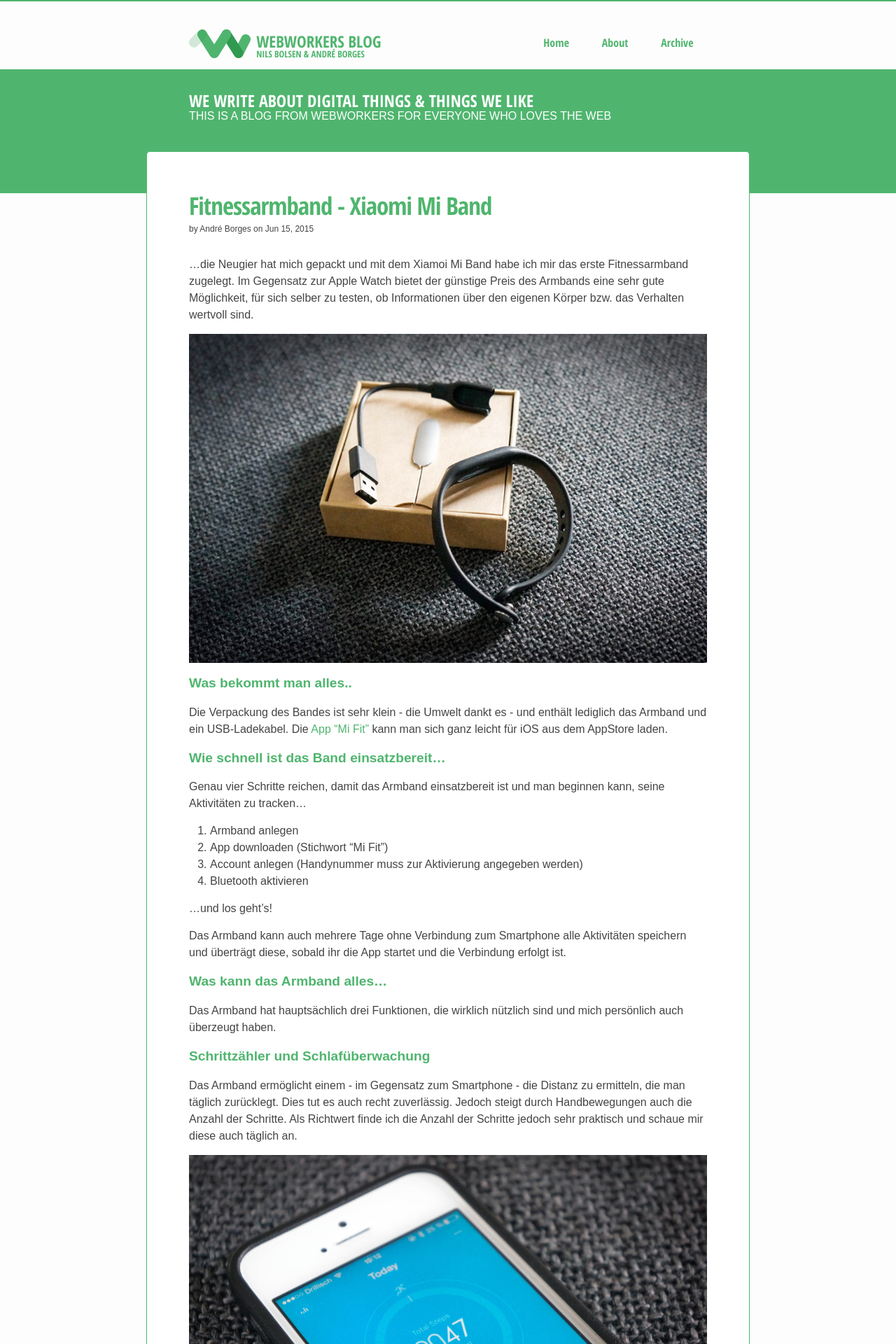
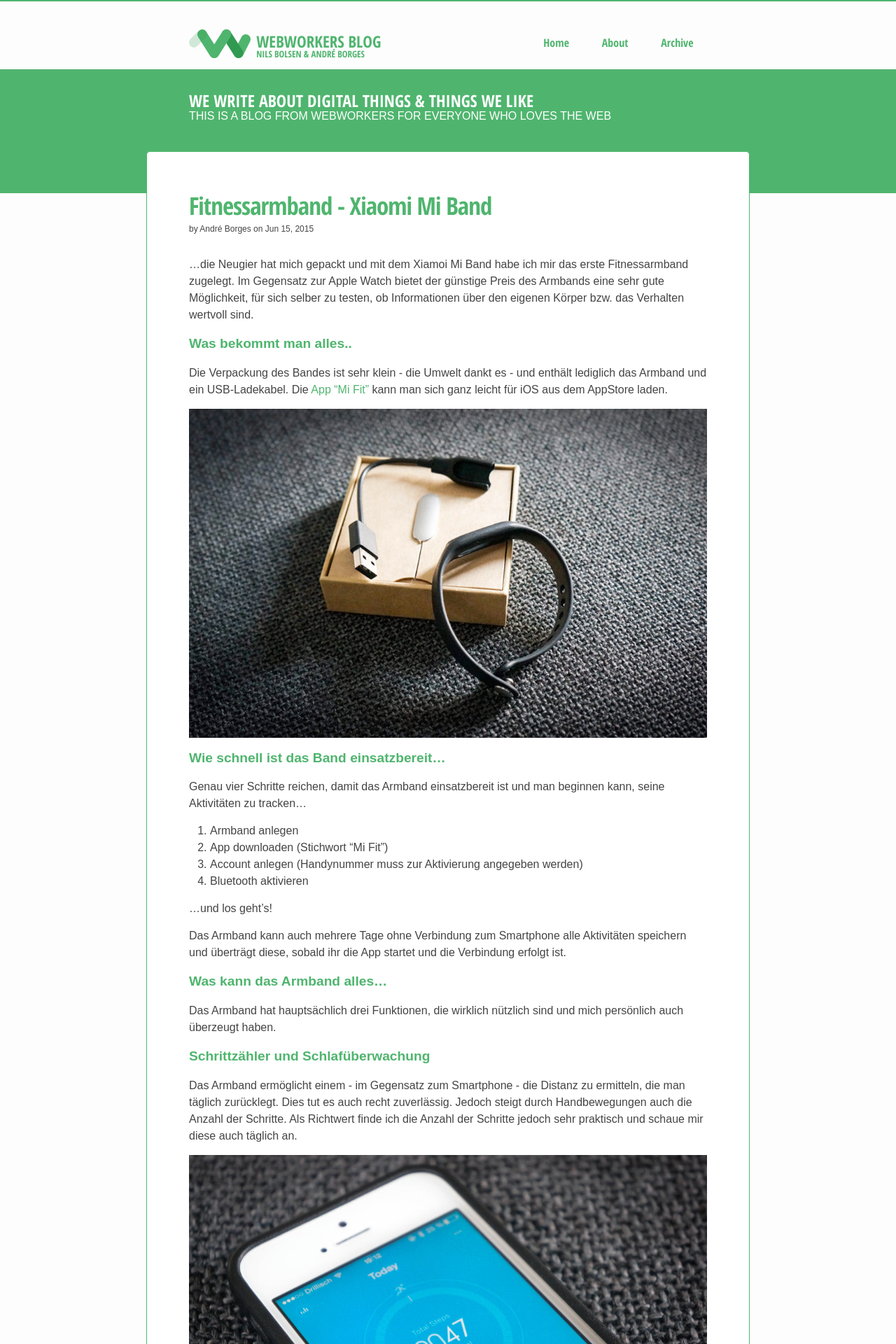
Before and after one commit to webwb/webwb.github.io, a Jekyll site: the page built from _posts/2015-06-15-fitnessarmband-xiaomi-mi-band.md, in a window 1280 px wide. Shown: the top 1920 px of the page at 70% size. Built offline with Jekyll 4.4.1, drawn with Linux system fonts in a browser that asks for light colours; comment, search, counter and statistics services are not loaded.

Commit message:
Updated 2015-06-15-fitnessarmband-xiaomi-mi-band.md

```diff
--- a/_posts/2015-06-15-fitnessarmband-xiaomi-mi-band.md
+++ b/_posts/2015-06-15-fitnessarmband-xiaomi-mi-band.md
@@ -8,12 +8,13 @@
 image: mibandpackage.jpg
 ---
 
+
 ...die Neugier hat mich gepackt und mit dem Xiamoi Mi Band habe ich mir das erste Fitnessarmband zugelegt. Im Gegensatz zur Apple Watch bietet der günstige Preis des Armbands eine sehr gute Möglichkeit, für sich selber zu testen, ob Informationen über den eigenen Körper bzw. das Verhalten wertvoll sind.
-
-![mibandpackage]({{site.baseurl}}/images/mibandpackage.jpg)
 
 ## Was bekommt man alles..
 Die Verpackung des Bandes ist sehr klein - die Umwelt dankt es - und enthält lediglich das Armband und ein USB-Ladekabel. Die [App "Mi Fit"](https://itunes.apple.com/de/app/mi-fit/id938688461?mt=8) kann man sich ganz leicht für iOS aus dem AppStore laden.
+
+![mibandpackage]({{site.baseurl}}/images/mibandpackage.jpg)
 
 ## Wie schnell ist das Band einsatzbereit...
 Genau vier Schritte reichen, damit das Armband einsatzbereit ist und man beginnen kann, seine Aktivitäten zu tracken...
```
